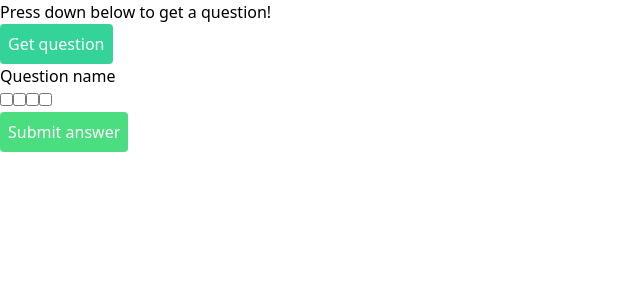
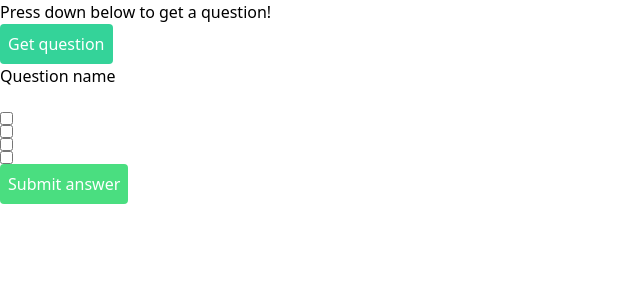
Before and after one commit to Loathed94/Assignment2-Trivia-Game, a Vue app: page / in a window 1280 px wide. Shown: the top 300 px of the page, without its empty margins (0-640 px from the left). Built offline with nearby package versions, Linux system fonts and the light colour scheme.

Commit message:
add class block

```diff
--- a/src/views/Question.vue
+++ b/src/views/Question.vue
@@ -12,11 +12,11 @@
 
     <fieldset>
         <!--Checkbuttons with answers generate from the API-->
-        <label>Question name</label><br>
-        <input type="checkbox" id="question.name"/>
-        <input type="checkbox" id="question.name"/>
-        <input type="checkbox" id="question.name"/>
-        <input type="checkbox" id="question.name"/>
+        <label class="block">Question name</label><br>
+        <input type="checkbox" class="block" id="question.name"/>
+        <input type="checkbox" class="block" id="question.name"/>
+        <input type="checkbox" class="block" id="question.name"/>
+        <input type="checkbox" class="block" id="question.name"/>
 
     </fieldset>
 
```
